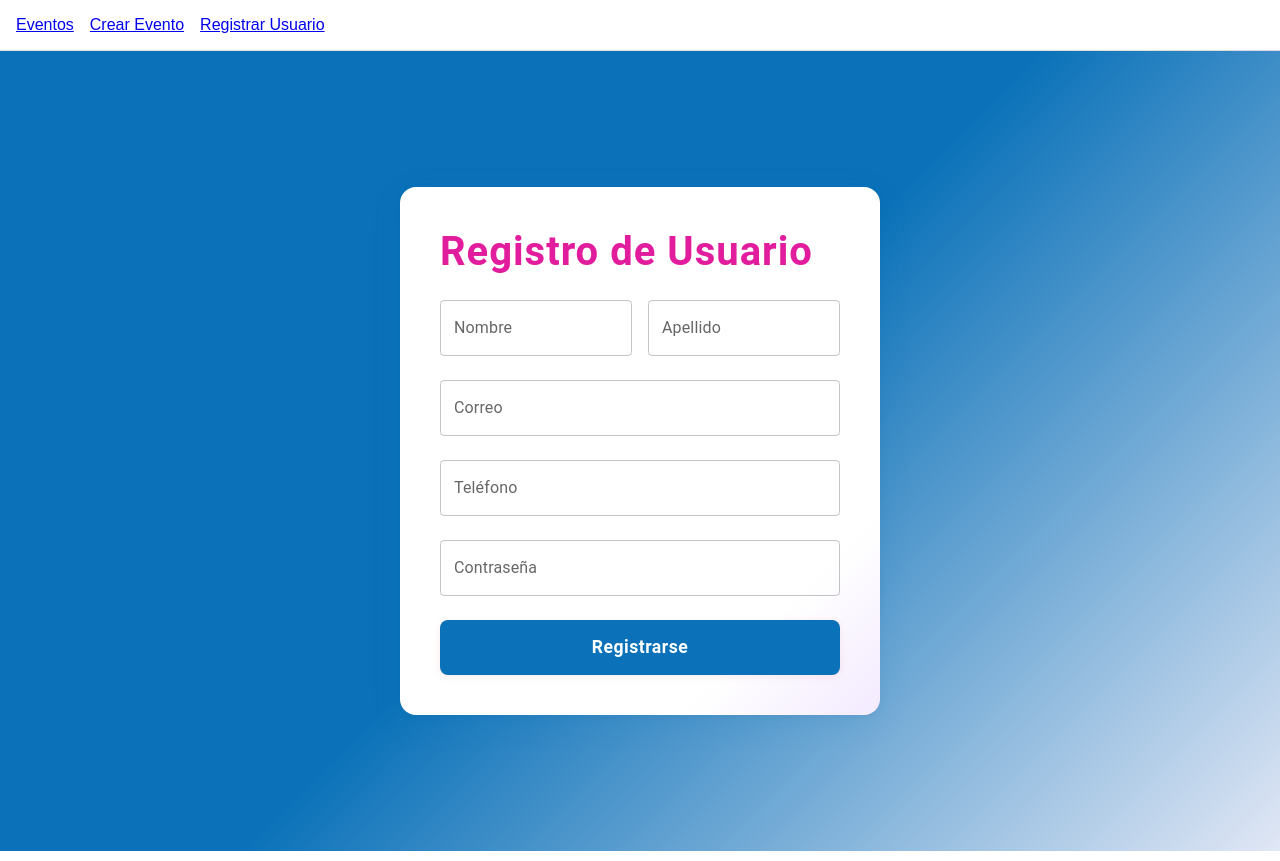
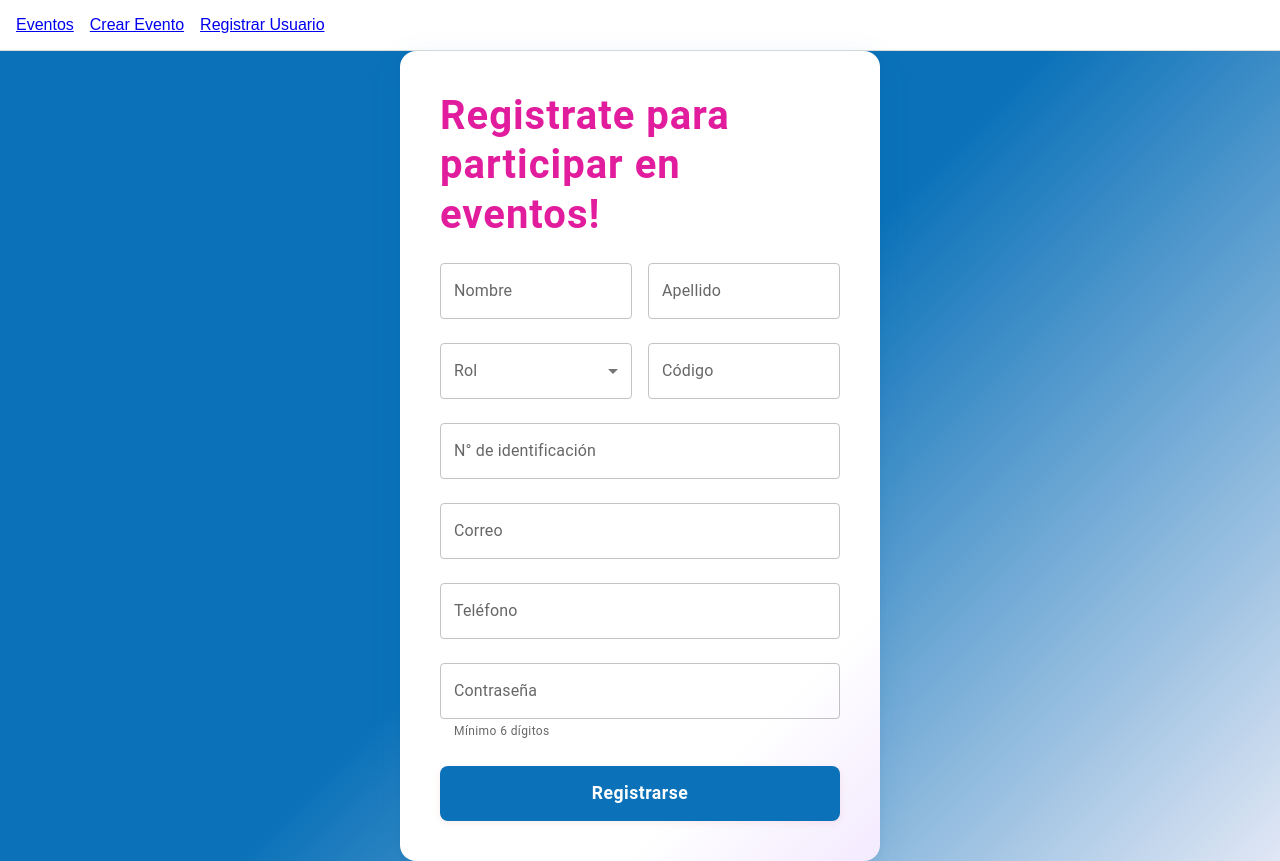
Before and after one commit to samuelArenas2005/Eventify-Project, a React (Vite) app in the folder frontend/: page /register in a window 1280 px wide. Built offline with nearby package versions, Linux system fonts and the light colour scheme.

Commit message:
Nuevos campos para Registro de usuario (cc,codigo,rol)

```diff
--- a/frontend/src/pages/RegisterUser.jsx
+++ b/frontend/src/pages/RegisterUser.jsx
@@ -5,21 +5,43 @@ import Stack from '@mui/material/Stack';
 import Typography from '@mui/material/Typography';
 import Button from '@mui/material/Button';
 import toast from 'react-hot-toast';
-import { useForm } from 'react-hook-form';
+import { useForm, Controller } from 'react-hook-form';
+import FormControl from '@mui/material/FormControl';
+import InputLabel from '@mui/material/InputLabel';
+import Select from '@mui/material/Select';
+import MenuItem from '@mui/material/MenuItem';
 
+const roles = [
+    { value: 'Estudiante', label: 'Estudiante' },
+    { value: 'Profesor', label: 'Profesor' },
+    { value: 'Funcionario', label: 'Funcionario' },
+    { value: 'Externo', label: 'Externo' },
+];
+const RegisterUser = () => {
 
-const RegisterUser = () => {
-    const { register, handleSubmit, reset, setValue, formState: { errors } } = useForm();
+    const { register, handleSubmit, reset, setValue, control, watch, formState: { errors } } = useForm();
+    const rol = watch('rol');
 
     // Restringe el input de teléfono para que no podamos escribir numeros
     const handleTelefonoChange = (e) => {
         const value = e.target.value.replace(/\D/g, '');
         setValue('telefono', value);
     };
+    // lo mismo de arriba pero para codigo
+    const handleCodigoChange = (e) => {
+        const value = e.target.value.replace(/\D/g, '');
+        setValue('codigo', value);
+    };
+
+    // para cedula
+    const handleIdentificacionChange = (e) => {
+        const value = e.target.value.replace(/\D/g, '');
+        setValue('identificacion', value);
+    };
 
     const onSubmit = (data) => {
         // Validaciones para cada campo
-        if (!data.nombre || !data.apellido || !data.email || !data.telefono || !data.password) {
+         if (!data.nombre || !data.apellido || !data.email || !data.telefono || !data.password || !data.rol || !data.identificacion) {
             toast.error('Todos los campos son obligatorios');
             return;
         }
@@ -34,6 +56,38 @@ const RegisterUser = () => {
         if (data.password.length < 6) {
             toast.error('La contraseña debe tener al menos 6 caracteres');
             return;
+        }
+        if (!/^\d+$/.test(data.identificacion)) {
+            toast.error('El N° de identificación solo debe contener números');
+            return;
+        }
+        if (!data.identificacion) {
+            toast.error('El N° de identificación no puede estar vacío');
+            return;
+        }
+            //ifs para exigir codigo institucional a profesores y estudiantes
+        if (rol === 'Estudiante' || rol === 'Profesor') {
+            if (!data.codigo) {
+                toast.error('Debes proporcionar un código institucional');
+                return;
+            }
+            if (!/^\d+$/.test(data.codigo)) {
+                toast.error('El código solo debe contener números');
+                return;
+            }
+            if (data.codigo.length < 5) {
+                toast.error('El código institucional debe tener al menos 5 dígitos');
+                return;
+            }
+            const year = parseInt(data.codigo.substring(0, 4), 10);
+            if (isNaN(year) || year < 2000 || year > 2025) {
+                toast.error('El código institucional debe comenzar con un año entre 2000 y 2025');
+                return;
+            }
+        } else if ((rol === 'Funcionario' || rol === 'Externo') && data.codigo) {
+            // funcionarios y externos no ingresaran codigo
+            toast.error('Los roles Funcionario y Externo no deben ingresar código institucional');
+    return;
         }
         // aqui imprimo todo en la consola, denle inspeccionar para ver el registro exitoso
         console.log('Datos recibidos:', data);
@@ -75,7 +129,7 @@ const RegisterUser = () => {
                                 letterSpacing: '1px',
                             }}
                         >
-                            Registro de Usuario
+                            Registrate para participar en eventos!
                         </Typography>
                         <Stack direction="row" spacing={2}>
                             <TextField
@@ -84,7 +138,6 @@ const RegisterUser = () => {
                                 {...register('nombre', { required: true })}
                                 error={!!errors.nombre}
                                 helperText={errors.nombre ? 'Este campo no puede estar vacío' : ''}
-                                placeholder="Nombre"
                                 sx={{
                                     '& .MuiInputBase-input::placeholder': {
                                         color: 'var(--color-placeholder)',
@@ -98,7 +151,6 @@ const RegisterUser = () => {
                                 {...register('apellido', { required: true })}
                                 error={!!errors.apellido}
                                 helperText={errors.apellido ? 'Este campo no puede estar vacío' : ''}
-                                placeholder="Apellido"
                                 sx={{
                                     '& .MuiInputBase-input::placeholder': {
                                         color: 'var(--color-placeholder)',
@@ -107,6 +159,59 @@ const RegisterUser = () => {
                                 }}
                             />
                         </Stack>
+
+                        <Stack direction="row" spacing={2}>
+                            <FormControl fullWidth error={!!errors.rol}>
+                                <InputLabel id="rol-label">Rol</InputLabel>
+                                <Controller
+                                    name="rol"
+                                    control={control}
+                                    defaultValue=""
+                                    rules={{ required: true }}
+                                    render={({ field }) => (
+                                        <Select
+                                            {...field}
+                                            labelId="rol-label"
+                                            label="Rol"
+                                        >
+                                            {roles.map((option) => (
+                                                <MenuItem key={option.value} value={option.value}>
+                                                    {option.label}
+                                                </MenuItem>
+                                            ))}
+                                        </Select>
+                                    )}
+                                />
+                            </FormControl>
+                            <TextField
+                                label="Código"
+                                fullWidth
+                                {...register('codigo')}
+                                onChange={handleCodigoChange}
+                                placeholder="Código institucional"
+                                sx={{
+                                    '& .MuiInputBase-input::placeholder': {
+                                        color: 'var(--color-placeholder)',
+                                        opacity: 1,
+                                    }
+                                }}
+                            />
+                        </Stack>
+
+                        <TextField
+                            label="N° de identificación"
+                            fullWidth
+                            {...register('identificacion', { required: true })}
+                            error={!!errors.identificacion}
+                            helperText={errors.identificacion ? 'Este campo no puede estar vacío' : ''}
+                            onChange={handleIdentificacionChange}
+                            sx={{
+                                '& .MuiInputBase-input::placeholder': {
+                                    color: 'var(--color-placeholder)',
+                                    opacity: 1,
+                                }
+                            }}
+                        />
                         <TextField
                             label="Correo"
                             type="email"
@@ -130,7 +235,6 @@ const RegisterUser = () => {
                             error={!!errors.telefono}
                             helperText={errors.telefono ? 'Este campo no puede estar vacío' : ''}
                             onChange={handleTelefonoChange}
-                            placeholder="Ej: 1123456789"
                             sx={{
                                 '& .MuiInputBase-input::placeholder': {
                                     color: 'var(--color-placeholder)',
@@ -144,8 +248,11 @@ const RegisterUser = () => {
                             fullWidth
                             {...register('password', { required: true })}
                             error={!!errors.password}
-                            helperText={errors.password ? 'Este campo no puede estar vacío' : ''}
-                            placeholder="Contraseña"
+                            helperText={
+                                errors.password
+                                ? 'Este campo no puede estar vacío'
+                                : 'Mínimo 6 dígitos'
+                             }
                             sx={{
                                 '& .MuiInputBase-input::placeholder': {
                                     color: 'var(--color-placeholder)',
```
